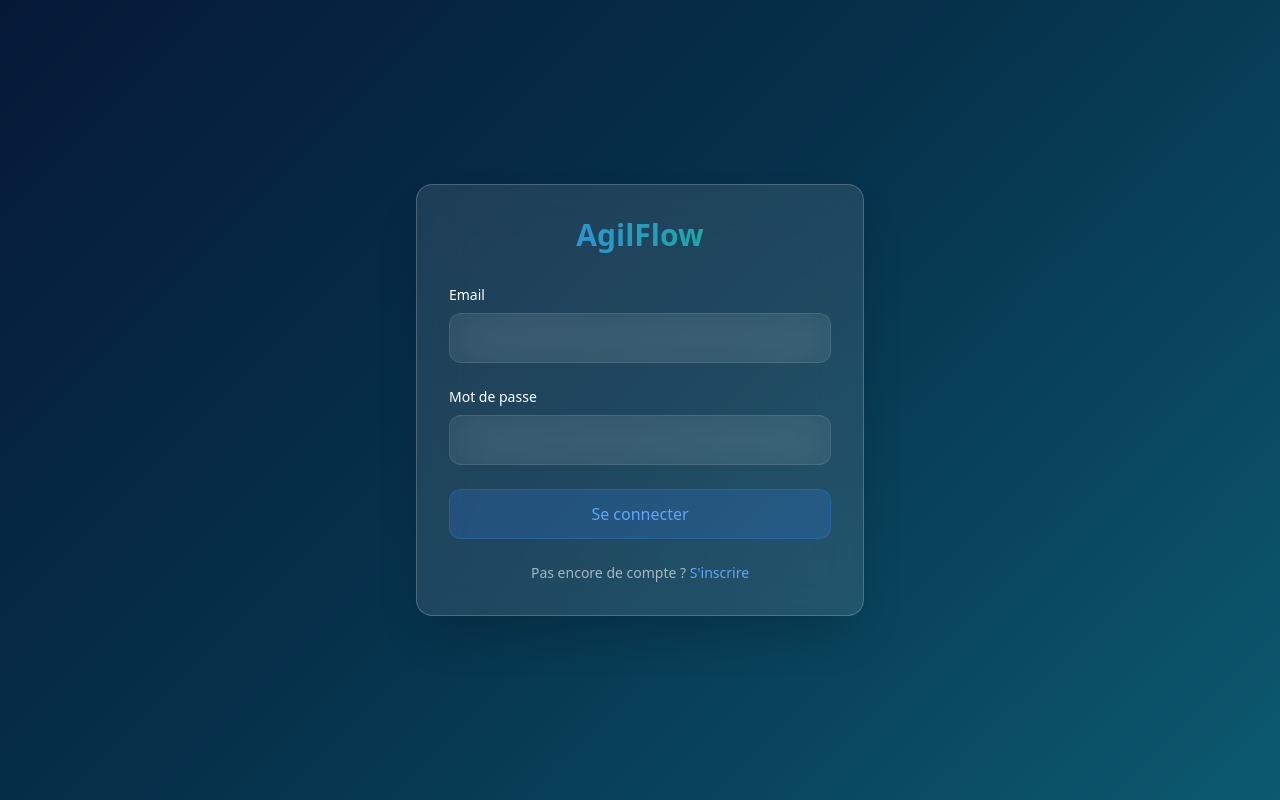
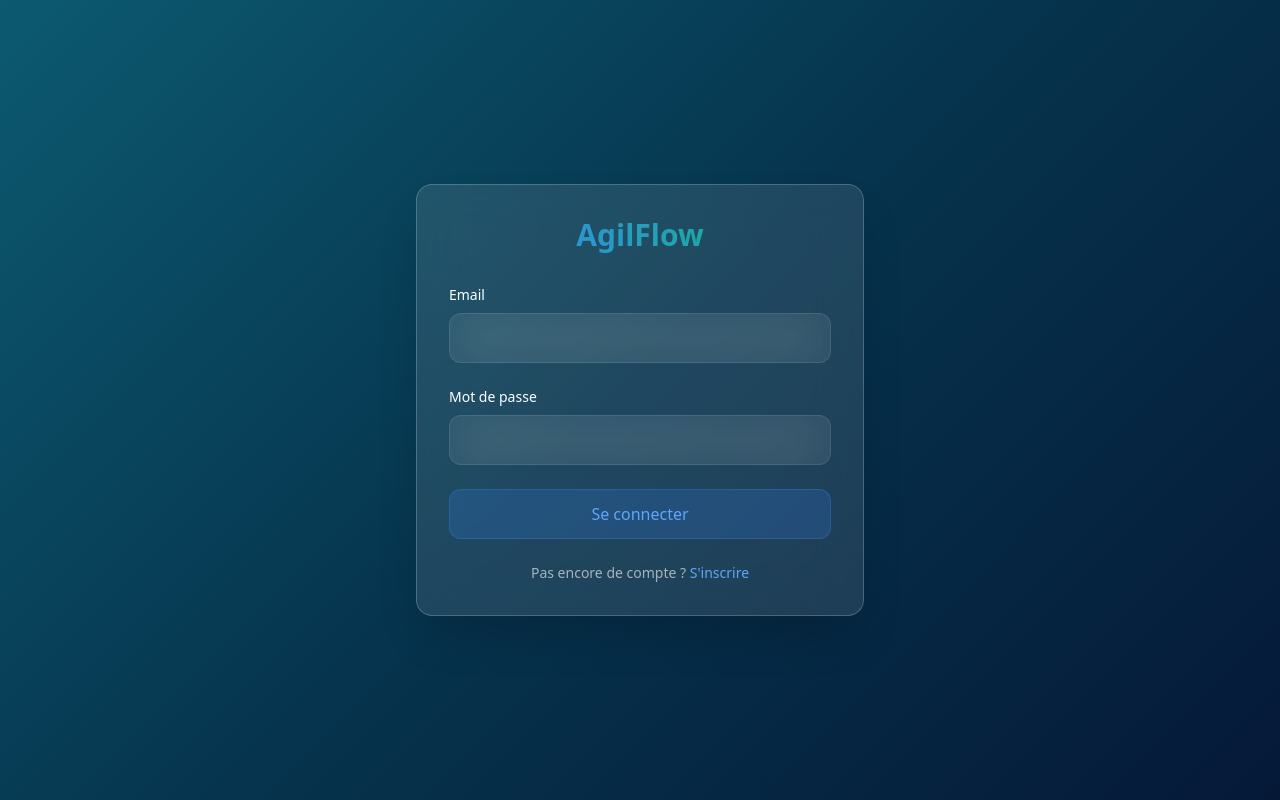
Before and after one commit to kydoCode/agilflow-react-2026, a React (Vite) app: page /login in a window 1280 px wide. Built offline with nearby package versions, Linux system fonts and the light colour scheme; no server answers.

Commit message:
Update style: Inversion gradient bleu dominant vers vert

```diff
--- a/tailwind.config.js
+++ b/tailwind.config.js
@@ -19,7 +19,7 @@ export default {
         }
       },
       backgroundImage: {
-        'agilflow': 'linear-gradient(135deg, #051937 0%, #06334d 50%, #0c5a70 100%)',
+        'agilflow': 'linear-gradient(135deg, #0c5a70 0%, #06334d 50%, #051937 100%)',
       },
       backdropBlur: {
         xs: '2px',
```
